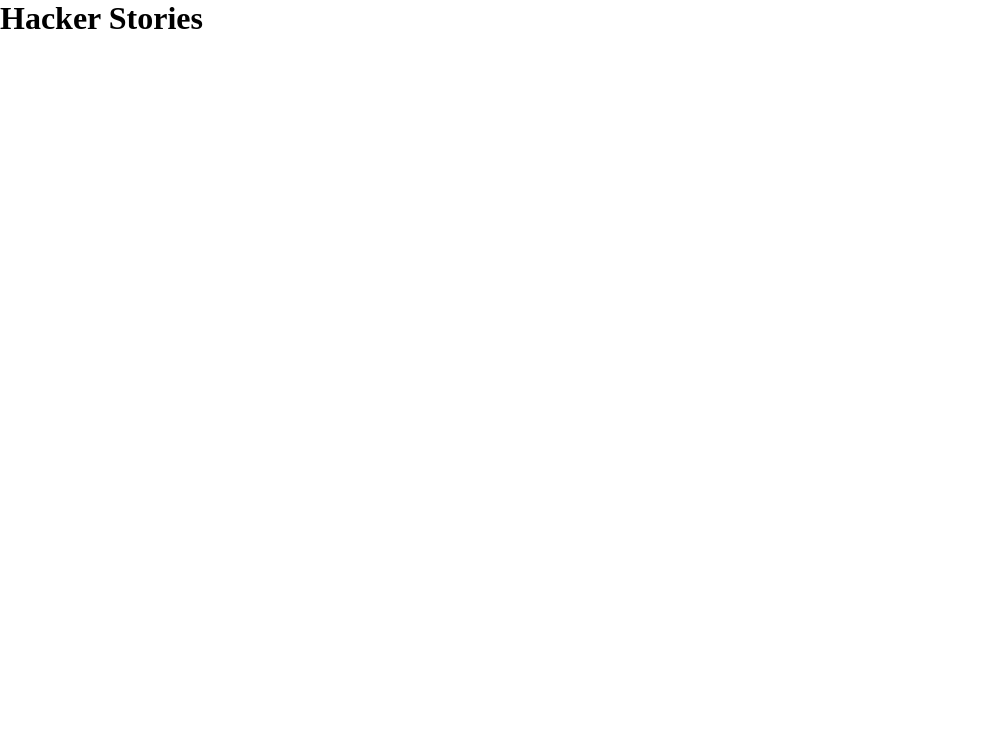
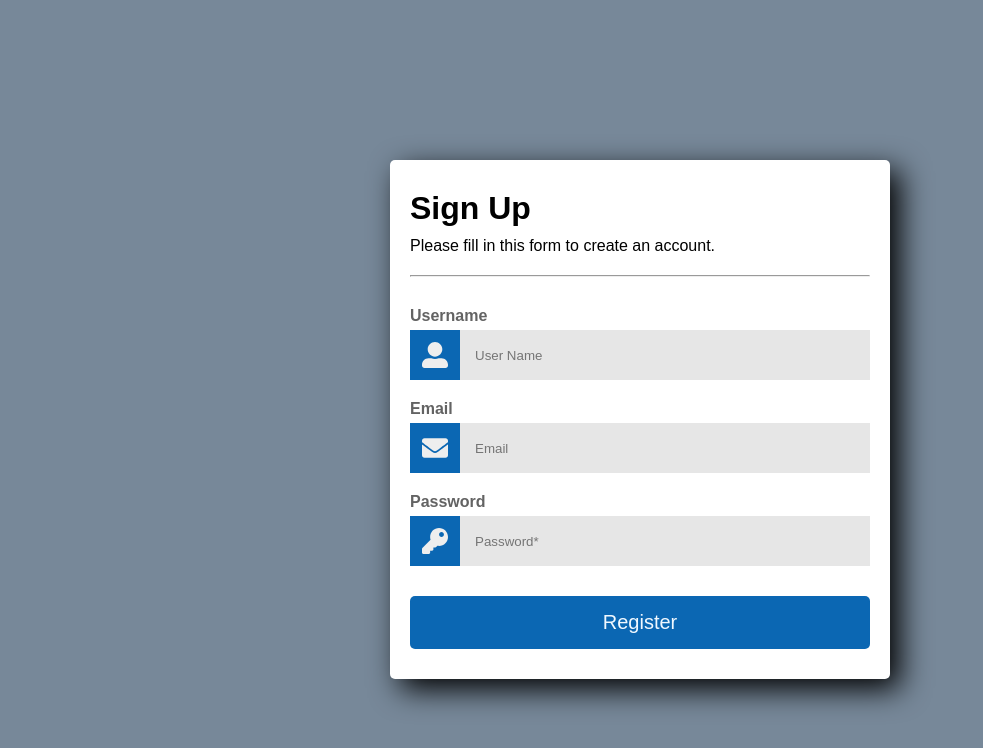
Before and after one commit to MattB859/my-hacker-stories, a React (Create React App) app: page / in a window 1280 px wide. Shown: the top 748 px of the page, without its empty margins (0-983 px from the left). Built offline with nearby package versions, Linux system fonts and the light colour scheme.

Commit message:
Added form with styled components

```diff
--- a/package.json
+++ b/package.json
@@ -8,7 +8,9 @@
     "@testing-library/user-event": "^13.5.0",
     "react": "^18.1.0",
     "react-dom": "^18.1.0",
+    "react-icons": "^4.3.1",
     "react-scripts": "5.0.1",
+    "styled-components": "^5.3.5",
     "web-vitals": "^2.1.4"
   },
   "scripts": {
--- a/src/App.js
+++ b/src/App.js
@@ -1,12 +1,17 @@
 import * as React from 'react';
 import './index.css';
-
+import Form from './components/form/Form';
+import { Container } from './components/form/Styled';
+import { Page } from './components/form/Styled';
 
 function App() {
   return (
     <>
-    <h1>Hacker Stories</h1>
-
+      <Page>
+        <Container>
+          <Form title="Sign Up" name="Please fill in this form to create an account." />
+        </Container>
+      </Page>
     </>
   );
 }
--- a/src/components/form/Form.js
+++ b/src/components/form/Form.js
@@ -0,0 +1,77 @@
+import React, { useState } from 'react';
+import { FaEnvelope, FaUserAlt, FaKey } from "react-icons/fa";
+import './styled-form.css';
+
+
+const Form = (props) => {
+
+    const [state, setState] = useState({
+        username: "",
+        email: "",
+        password: "",
+    });
+
+    const handleUsernameChange = (event) => {
+        setState({username: event.target.value})
+    }
+    const handleEmailChange = (event) => {
+        setState({email: event.target.value})
+    }
+    const handlePasswordChange = (event) => {
+        setState({password: event.target.value})
+    }
+
+    return (
+        <>
+            <div className='form-page'>
+                <h1 className='form-title'>{props.title}</h1>
+                <p>{props.name}</p>
+                <hr/>
+                    <form>
+                        <label htmlFor='username'>Username</label>
+                        <div className="input-container">
+                            <FaUserAlt className="icon" />
+                            <input
+                                onChange={handleUsernameChange}
+                                type="text"
+                                id="username"
+                                value={state.username}
+                                name="username"
+                                placeholder='User Name'
+                                required
+                            />
+                        </div>
+                        <label htmlFor='email'>Email</label>
+                        <div className="input-container">
+                        <FaEnvelope className="icon" />
+                        <input
+                            onChange={handleEmailChange}
+                            type="email"
+                            id="email"
+                            value={state.email}
+                            name="email"
+                            placeholder='Email'
+                            required
+                        />
+                        </div>
+                        <label htmlFor='password'>Password</label>
+                        <div className="input-container">
+                        <FaKey className="icon" />
+                        <input
+                            onChange={handlePasswordChange}
+                            type="text"
+                            id="password"
+                            value={state.password}
+                            name="password"
+                            placeholder='Password*'
+                            required
+                        />
+                        </div>
+                        <button type='submit'>Register</button>
+                    </form>
+            </div>
+        </>
+    )
+}
+
+export default Form;
--- /dev/null
+++ b/src/components/form/Styled.js
@@ -0,0 +1,20 @@
+import styled from 'styled-components';
+
+
+export const Container = styled.div`
+    position: relative;
+    top: 20%;
+    width: 500px;
+    padding: 20px;
+    margin: 0 auto;
+    background: #ffffff;
+    border-radius: 5px;
+    box-shadow: 10px 10px 30px black;
+`
+
+export const Page = styled.div`
+    position: relative;
+    min-width: 500px;
+    height: 100vh;
+    background-color: lightslategrey;
+`
--- /dev/null
+++ b/src/components/form/styled-form.css
@@ -0,0 +1,60 @@
+*{
+    padding: 0;
+    margin: 0;
+    box-sizing: border-box;
+}
+
+body{
+    font-family: Arial, Helvetica, sans-serif;
+}
+
+input[type=text],
+input[type=email]{
+    width: 100%;
+    padding: 15px;
+    margin: 5px 0 20px 0;
+    border: none;
+    background-color: rgb(230, 230, 230);
+}
+input[type=text]:focus,
+input[type=email]:focus{
+    box-shadow: 1px 1px 8px lightskyblue;
+}
+button{
+    padding: 15px 30px;
+    width: 100%;
+    margin: 10px 0;
+    border-radius: 5px;
+    color: aliceblue;
+    font-size: 20px;
+    border: none;
+    cursor: pointer;
+    background-color: rgb(11, 103, 179);
+}
+button:hover{
+    background: rgb(51, 49, 145);
+}
+label{
+    font-weight: bold;
+    color: rgb(99, 99, 99);
+}
+hr{
+    margin: 20px 0 30px;
+}
+
+.input-container {
+    display: -ms-flexbox;
+    display: flex;
+}
+.icon {
+    margin: 5px 0 20px 0;
+    height: 50px;
+    padding: 12px;
+    background-color: rgb(11, 103, 179);
+    color: rgb(238, 238, 238);
+    min-width: 50px;
+    text-align: center;
+}
+.form-title, p{
+    margin: 10px 0;
+}
```
Also changed, not shown: 1 other file (tests, documents, lock files or other folders).
